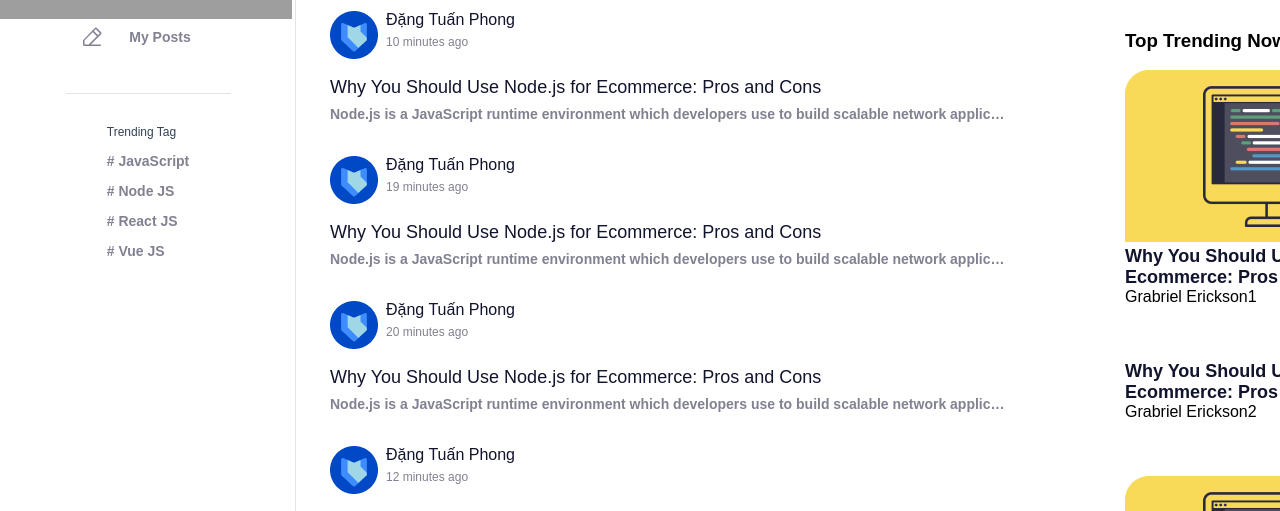
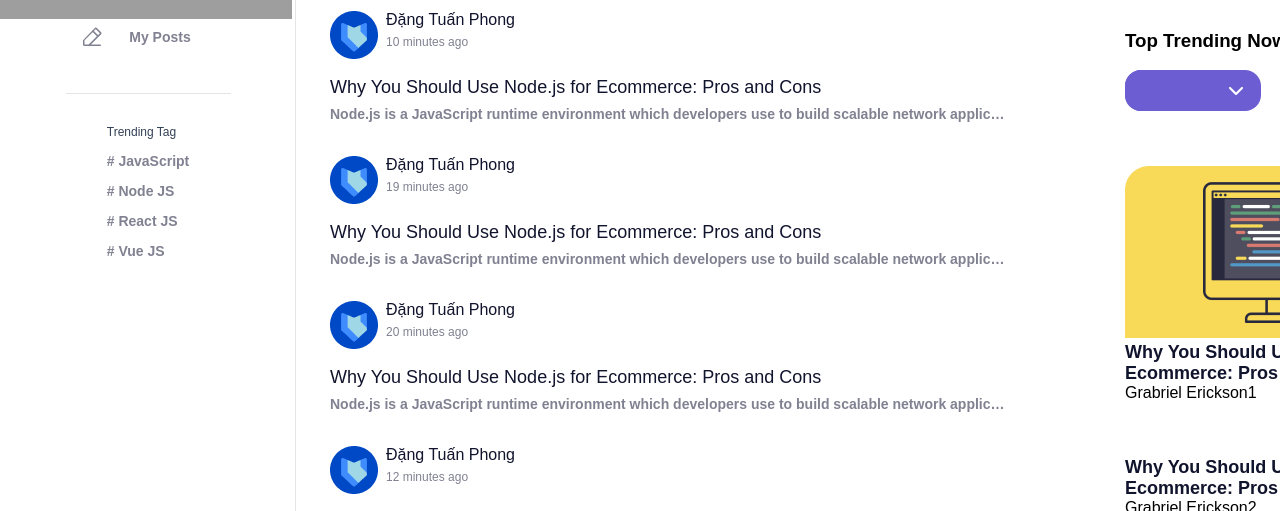
Before and after one commit to KeenTraan/ReactProject, a React (Create React App) app: page / in a window 1280 px wide. Shown: the part 289-800 px from the top of the page. Built offline with nearby package versions, Linux system fonts and the light colour scheme; grey boxes are pictures that could not be loaded.

Commit message:
[front] add dropdown in sidebar

```diff
--- a/src/shareComponent/button/ButtonDropDown.js
+++ b/src/shareComponent/button/ButtonDropDown.js
@@ -1,16 +1,35 @@
-export default function ButtonDropDown() {
+import { useState,createRef } from "react"
+import "../button/style.scss"
+export default function ButtonDropDown(props) {
+
+  let textInput = createRef();
+
+  const [showOption, setOption] = useState(false)
+  // const [inpurValue, setInputValue] = useState("")
+  const handleClick = () => {
+
+    console.log(textInput.current.value);
+    // setInputValue(event.target.value)
+    setOption(!showOption)
+  }
+  const handleCloseList = () => {
+    setOption(false)
+  }
   return (
-    <div>
-      <input onClick={handleClick}/>
-      <div>
-        <p>1 week</p>
-        <p>1 month</p>
-        <p>3 month</p>
-        <p>6 month</p>
+    <div >
+      <div className="dropdown" onBlur={handleCloseList} >
+        <input ref={textInput} type="submit" value={""} onClick={handleClick} className="input-doropdown" />
+        <img src={require('../../assets/Arrrow Copy.png')} alt="#" className="icon" />
+      </div>
+      <div className="list-item">
+        {
+          props.data.map((item) => (
+            showOption ? (
+              <div onClick={handleCloseList} className="select-item" key={item.id}>{item.time}</div>
+            ) : null
+          ))
+        }
       </div>
     </div>
   )
 }
-function handleClick() {
-
-}
--- /dev/null
+++ b/src/shareComponent/button/style.scss
@@ -0,0 +1,47 @@
+/** @format */
+.dropdown {
+  background: #6c5dd3;
+  border-radius: 16px;
+  width: 136px;
+  height: 41px;
+  display: flex;
+  align-items: center;
+  .input-doropdown {
+    cursor: pointer;
+    background: #6c5dd3;
+    width: 100%;
+    height: 100%;
+    color: white;
+    font-weight: 600;
+    font-size: 14px;
+    padding: 0;
+    border-radius: 16px;
+    border: none;
+  }
+  .icon {
+    margin-right: 18px;
+  }
+}
+.list-item {
+  position: absolute;
+  top: 405px;
+  right: 232px;
+  background-color: #6c5dd3;
+  border-radius: 10px;
+  width: 200px;
+  .select-item {
+    cursor: pointer;
+    height: 40px;
+    margin-top: 8px;
+    color: white;
+    display: flex;
+    align-items: center;
+    justify-content: center;
+  }
+  .select-item:hover {
+    background-color: #e4e4e4;
+    color: black;
+    transition: 0.5s;
+    border-radius: 5px;
+  }
+}
--- a/src/shareComponent/inputSearch/InputSearch.js
+++ b/src/shareComponent/inputSearch/InputSearch.js
@@ -3,6 +3,7 @@ import "./style.scss";
 export default function InputSearch() {
   return (
     <input
+    className="input-search"
       type="search"
       placeholder="Search"
       onChange={(event) => handleInput(event)}
--- a/src/shareComponent/inputSearch/style.scss
+++ b/src/shareComponent/inputSearch/style.scss
@@ -1,6 +1,6 @@
 /** @format */
 
-input {
+.input-search {
   width: 432px;
   height: 64px;
   border-radius: 16px;
@@ -9,10 +9,10 @@ input {
   padding: 24px 0 24px 27px;
   background: #e4e4e4;
 }
-input::-webkit-search-cancel-button {
+.input-search::-webkit-search-cancel-button {
   -webkit-appearance: none;
 }
-input::-webkit-input-placeholder {
+.input-search::-webkit-input-placeholder {
   font-weight: 700;
   opacity: 0.8;
   color: #808191;
--- a/src/shareComponent/sidebar/Sidebar.js
+++ b/src/shareComponent/sidebar/Sidebar.js
@@ -1,26 +1,34 @@
+import ButtonDropDown from "../button/ButtonDropDown";
 import "../sidebar/style.scss";
+const dataInut = [{
+  id: 1,
+  time: "1 week"
+},
+{
+  id: 2,
+  time: "1 month"
+},
+{
+  id: 3,
+  time: "3 month"
+},
+{
+  id: 4,
+  time: "6 month"
+}
+]
 export default function SideBar(props) {
   return (<div>
     <h3>Top Trending Now</h3>
     <div className="sidebar">
-      {props.data.map((post) => {
-        if (post.img) {
-          return (
-            <div key={post.id}>
-              <img src={post.img} alt="#" />
-              <div className="title" >{post.title}</div>
-              <div className="author">{post.author}</div>
-            </div>
-          )
-        } else {
-          return (
-            <div key={post.id}>
-              <div className="title">{post.title}</div>
-              <div className="author">{post.author}</div>
-            </div>
-          )
-        }
-      }
+      <ButtonDropDown data={dataInut} />
+      {props.data.map((post) => (
+        <div key={post.id}>
+          {post.img && <img src={post.img} alt="#" />}
+          <div className="title">{post.title}</div>
+          <div className="author">{post.author}</div>
+        </div>
+      )
       )}
     </div>
   </div >)
```
Also changed, not shown: src/assets/Arrrow Copy.png (added).
